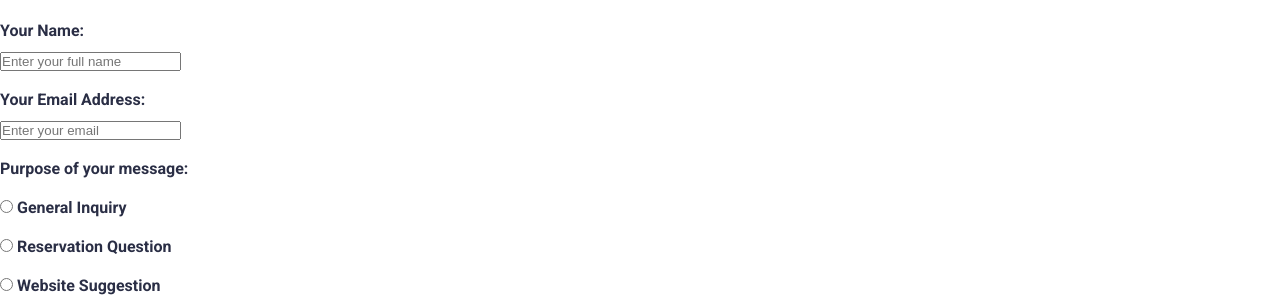
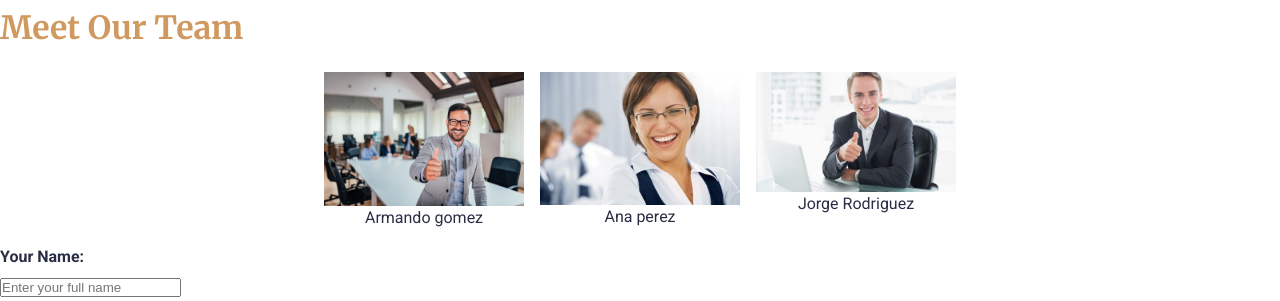
Before and after one commit to andreacgv2000/wdd130, a plain HTML site: page wwr/contact.html in a window 1280 px wide. Shown: the part 701-1002 px from the top of the page. Drawn offline with Linux system fonts and the light colour scheme.

Commit message:
contact 4

```diff
--- a/wwr/contact.html
+++ b/wwr/contact.html
@@ -38,8 +38,23 @@
     <iframe src="https://www.google.com/maps/embed?pb=!1m18!1m12!1m3!1d189352.04855175017!2d-90.94967264092125!3d15.80481811500858!2m3!1f0!2f0!3f0!3m2!1i1024!2i768!4f13.1!3m3!1m2!1s0x858b05fa3c4752f9%3A0x65900d9af14ebbc7!2sRio%20Chixoy!5e0!3m2!1sen!2sgt!4v1754709883439!5m2!1sen!2sgt" width="600" height="450"  allowfullscreen="" loading="lazy" referrerpolicy="no-referrer-when-downgrade"></iframe>
 
   </div>
+<div class="employee-profiles">
+    <h2>Meet Our Team</h2>
+    <div class="profiles-container">
+        <figure>
+          <img src="images/imagen8.jpg" alt="armando gomez">
+          <figcaption>Armando gomez</figcaption>
+        </figure>
+        <figure>
+          <img src="images/imagen9.jpg" alt="Ana Perez">
+          <figcaption>Ana perez</figcaption>
+        </figure>
+        <figure>
+          <img src="images/imagen10.jpg" alt="Jorge Rodriguez">
+          <figcaption>Jorge Rodriguez</figcaption>
+        </figure>
 
-
+</div>
 
 <form action="#" method="post" aria-label="Contact form">
   <label for="name">Your Name:</label>
--- a/wwr/styles/rafting.css
+++ b/wwr/styles/rafting.css
@@ -235,3 +235,20 @@ form fieldset label {
     justify-content: center;
   }
 }
+
+.profiles-container {
+  display: flex;
+  gap: 1rem;
+  justify-content: center;
+  flex-wrap: wrap;
+}
+
+.profiles-container figure {
+  text-align: center;
+}
+
+.profiles-container img {
+  width: 200px;
+  height: auto;
+  display: block;
+}
```
Also changed, not shown: wwr/images/imagen10.jpg (added), wwr/images/imagen8.jpg (added), wwr/images/imagen9.jpg (added).
